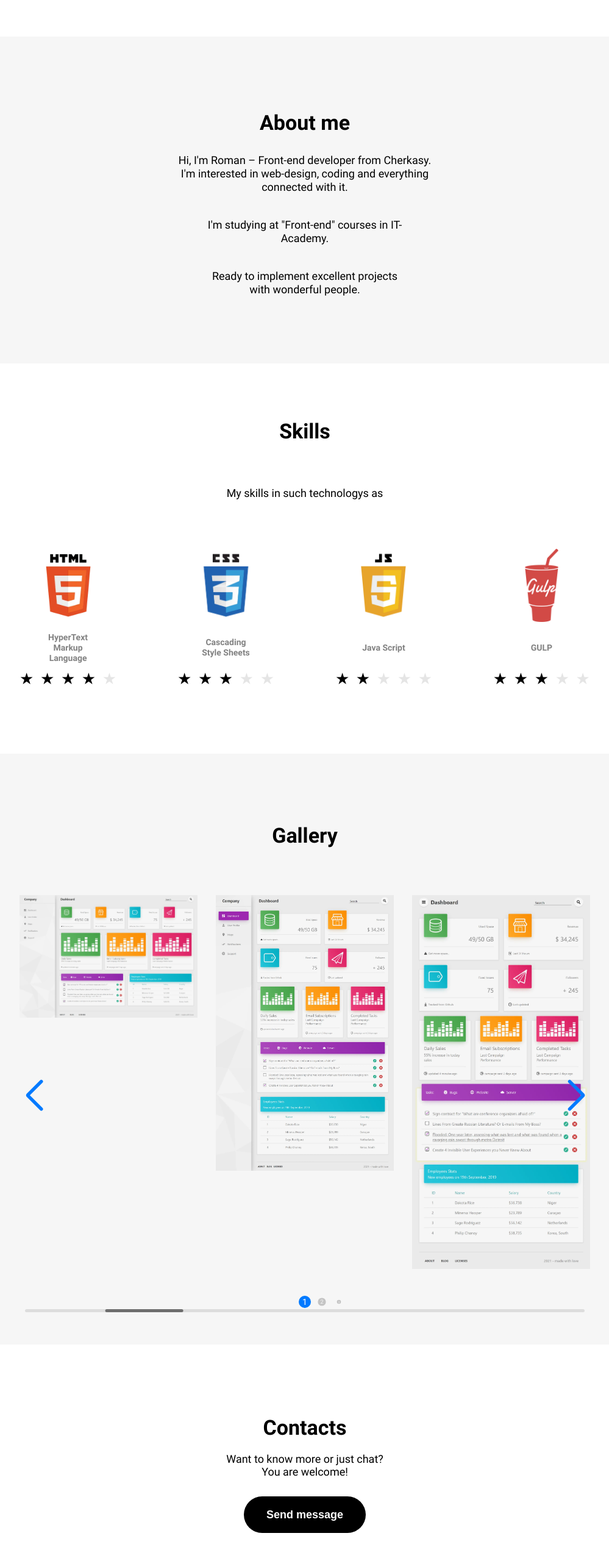
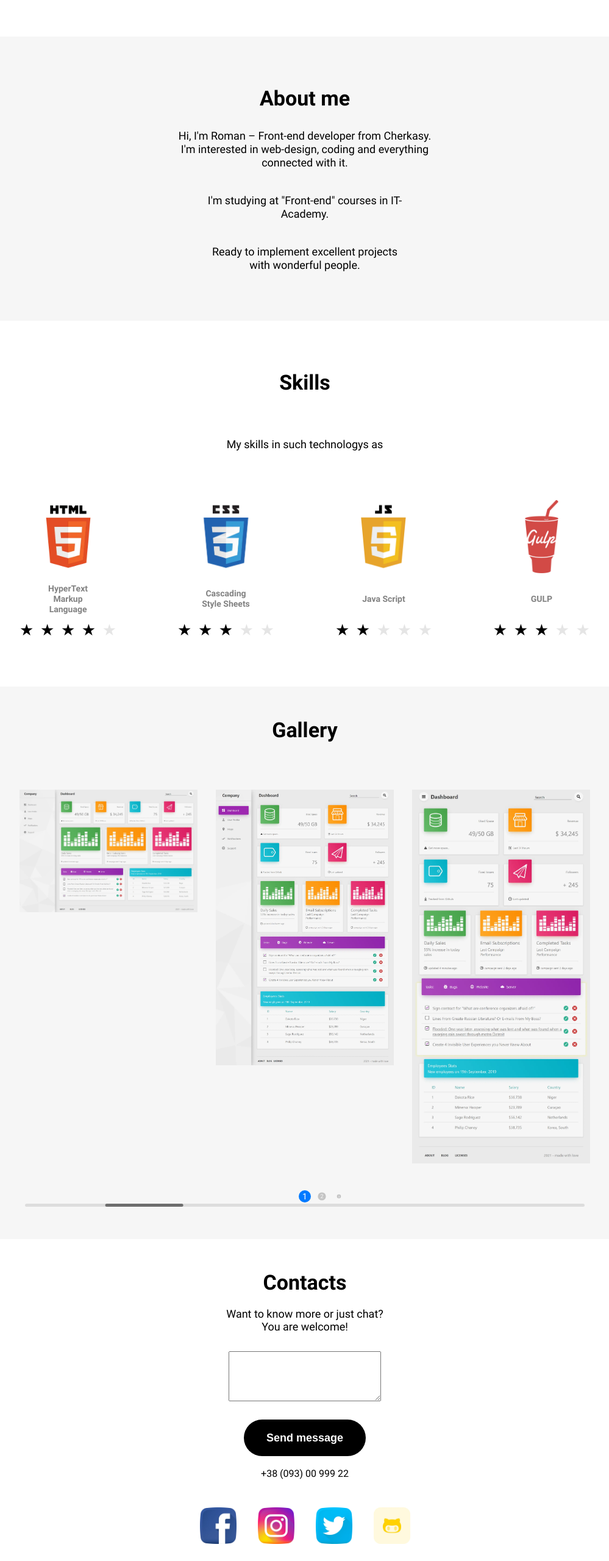
Before and after one commit to BuzRom/acquaintance_with_me, a plain HTML site: page index.html in a window 1280 px wide. Shown: the part 1047-3607 px from the top of the page at 61% size, without its empty margins (140-1139 px from the left). Drawn offline with nearby package versions, Linux system fonts and the light colour scheme; files whose address does not match are found by name.

Commit message:
commit 3

```diff
--- a/css/style.css
+++ b/css/style.css
@@ -134,6 +134,7 @@ header {
 .about {
   background-color: #f6f6f6;
   text-align: center;
+  padding: 80px 0;
 }
 
 .about__content {
@@ -149,7 +150,7 @@ header {
 }
 
 .about__content__title {
-  margin: 120px auto 0;
+  margin: 0 auto;
   font-size: 34px;
   line-height: 42px;
 }
@@ -179,14 +180,16 @@ header {
 
 .text-3 {
   max-width: 310px;
-  margin-bottom: 110px;
+}
+
+.skills {
+  padding: 80px 0;
 }
 
 .skills__title {
   font-size: 34px;
   line-height: 42px;
   text-align: center;
-  padding-top: 90px;
 }
 
 .skills__text {
@@ -197,7 +200,7 @@ header {
 }
 
 .skills__list {
-  margin: 80px 0 110px;
+  margin: 80px 0 0 0;
   display: -webkit-box;
   display: -ms-flexbox;
   display: flex;
@@ -292,7 +295,7 @@ header {
 
 .gallery {
   background-color: #f6f6f6;
-  padding: 113px 0 50px;
+  padding: 50px 0;
 }
 
 .gallery__title {
@@ -317,8 +320,7 @@ header {
 
 .image-slider .swiper-button-prev::after,
 .image-slider .swiper-button-next::after {
-  font-size: 50px;
-  font-weight: bold;
+  display: none;
 }
 
 .image-slider .swiper-pagination-bullet {
@@ -336,7 +338,7 @@ header {
 }
 
 .footer__content__title {
-  margin-top: 115px;
+  padding-top: 50px;
   font-size: 34px;
   line-height: 42px;
 }
@@ -384,7 +386,7 @@ header {
 
 .footer__content__social {
   max-width: 345px;
-  margin: 85px auto 45px;
+  margin: 45px auto 45px;
   display: -webkit-box;
   display: -ms-flexbox;
   display: flex;
@@ -414,10 +416,33 @@ header {
 }
 
 .footer__content__text-bottom {
-  margin-bottom: 123px;
+  margin-bottom: 50px;
   font-size: 14px;
   line-height: 17px;
   color: #828282;
+}
+
+.footer_link {
+  font-size: 14px;
+  line-height: 17px;
+  color: #828282;
+}
+
+.footer_link:hover {
+  text-decoration: underline;
+}
+
+.your_text {
+  display: block;
+  max-width: 30%;
+  min-width: 250px;
+  min-height: 80px;
+  padding: 10px;
+  margin: 0 auto 30px;
+}
+
+.tel {
+  margin-top: 20px;
 }
 
 @font-face {
--- a/index.html
+++ b/index.html
@@ -237,7 +237,11 @@
             <p class="lng-footer-text-1">Want to know more or just chat?</p>
             <p class="lng-footer-text-2">You are welcome!</p>
          </div>
-         <button class="footer__content__button cursor-pointer lng-footer-btn">Send message</button>
+         <form class="form" action="#">
+            <textarea class="your_text" name="message" id="" cols="40" rows="4" required></textarea>
+            <button class="footer__content__button cursor-pointer lng-footer-btn">Send message</button>
+         </form>
+         <p class="tel">+38 (093) 00 999 22</p>
          <div class="footer__content__social">
             <a class="footer__content__social__img" href="https://www.facebook.com/roman.buzukov/">
                <picture><source srcset="./img/facebook.webp" type="image/webp"><img src="./img/facebook.png" alt=""></picture>
@@ -254,7 +258,10 @@
          </div>
          <div class="footer__content__text-bottom">
             <p class="lng-footer-text-3">Like me on</p>
-            <p>Facebook, Instagram, Twitter, Github</p>
+            <a class="footer_link" href="https://www.facebook.com/roman.buzukov/">Facebook</a>,
+            <a class="footer_link" href="https://www.instagram.com/romanbuzukov/">Instagram</a>,
+            <a class="footer_link" href="https://twitter.com/Romanbuzukov">Twitter</a>,
+            <a class="footer_link" href="https://github.com/BuzRom">Github</a>
          </div>
       </div>
    </div>
--- a/js/script.js
+++ b/js/script.js
@@ -128,10 +128,10 @@ changeLanguage();
 
 //slider
 new Swiper('.image-slider', {
-   navigation: {
-      nextEl: '.swiper-button-next',
-      prevEl: '.swiper-button-prev'
-   },
+   // navigation: {
+   //    nextEl: '.swiper-button-next',
+   //    prevEl: '.swiper-button-prev'
+   // },
    pagination: {
       el: '.swiper-pagination',
       clickable: true,
@@ -158,3 +158,13 @@ new Swiper('.image-slider', {
    },
    slideToClickedSlide: true,
 });
+
+//message
+document.querySelector('.footer__content__button').onclick = function () {
+   let message = document.querySelector('.your_text').value;
+   const token = '1707669875:AAEYfPGGficX6EpsPQQwCiORtQIg3blh3Ao';
+   let url = 'https://api.telegram.org/bot' + token + '/sendMessage?chat_id=504248892&text=';
+   let xhttp = new XMLHttpRequest();
+   xhttp.open("GET", url + message, true);
+   xhttp.send();
+}
```
Also changed, not shown: css/style.min.css, js/script.min.js.
